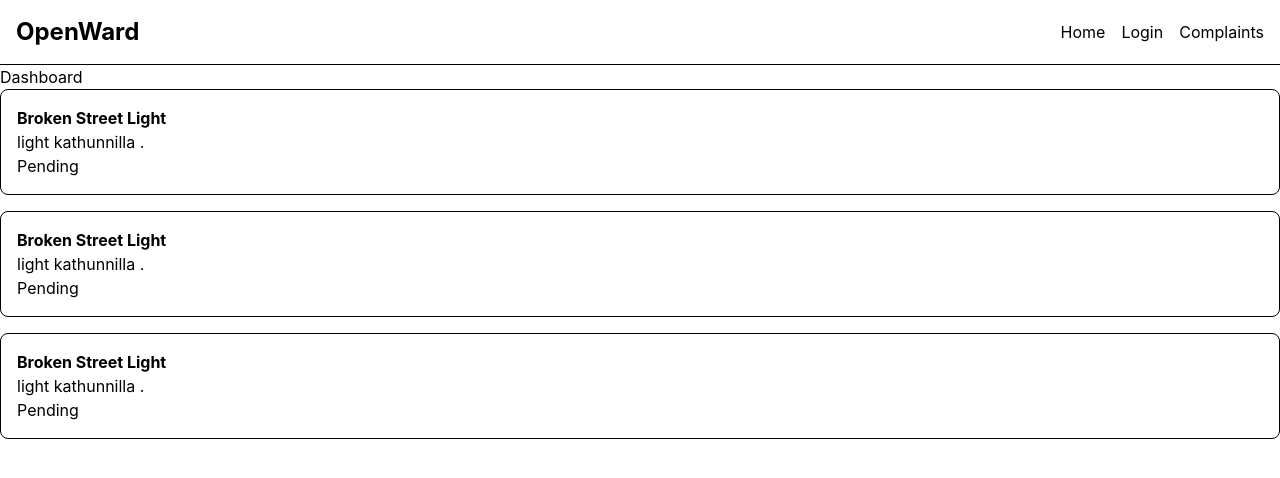
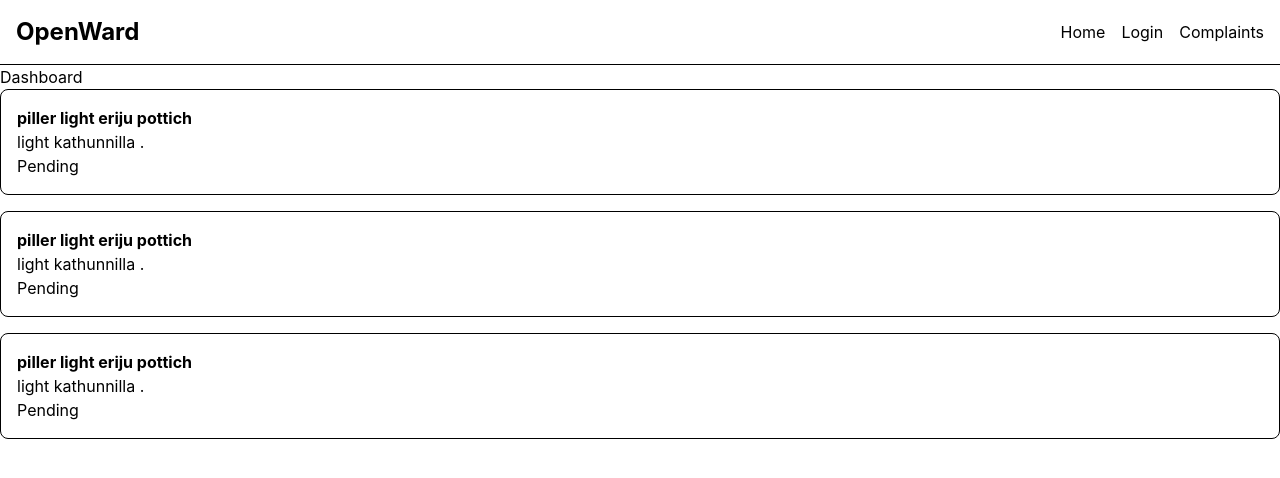
Before and after one commit to RameshRaveendran/openwardtest, a React (Vite) app in the folder client/: page /dashboard in a window 1280 px wide. Shown: the top 478 px of the page. Built offline with nearby package versions, Linux system fonts and the light colour scheme.

Commit message:
complaint card updates done

```diff
--- a/client/src/components/ComplaintCard.jsx
+++ b/client/src/components/ComplaintCard.jsx
@@ -9,7 +9,7 @@ function ComplaintCard() {
       "
     >
       <h2 className="font-bold">
-        Broken Street Light
+        piller light eriju pottich
       </h2>
 
       <p>
```
